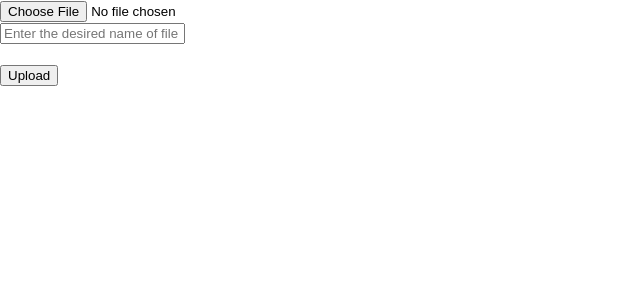
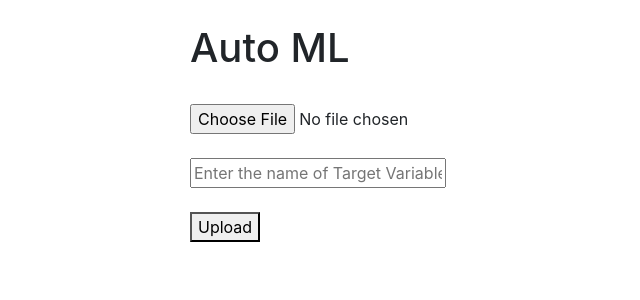
Before and after one commit to Bhavyalakhani/Auto-ML, a React (Create React App) app in the folder client/: page / in a window 1280 px wide. Shown: the top 300 px of the page, without its empty margins (0-640 px from the left). Built offline with nearby package versions, Linux system fonts and the light colour scheme.

Commit message:
Front End LInk checkpoint

```diff
--- a/client/public/index.html
+++ b/client/public/index.html
@@ -10,6 +10,13 @@
       content="Web site created using create-react-app"
     />
     <link rel="apple-touch-icon" href="%PUBLIC_URL%/logo192.png" />
+    <link
+      href="https://cdn.jsdelivr.net/npm/bootstrap@5.1.1/dist/css/bootstrap.min.css"
+      rel="stylesheet"
+      integrity="sha384-F3w7mX95PdgyTmZZMECAngseQB83DfGTowi0iMjiWaeVhAn4FJkqJByhZMI3AhiU"
+      crossorigin="anonymous"
+    />
+
     <!--
       manifest.json provides metadata used when your web app is installed on a
       user's mobile device or desktop. See https://developers.google.com/web/fundamentals/web-app-manifest/
--- a/client/src/App.js
+++ b/client/src/App.js
@@ -6,25 +6,25 @@ class App extends React.Component {
 
     this.state = {
       imageURL: '',
-      predict:null
+      predict: null,
     };
 
     this.handleUploadImage = this.handleUploadImage.bind(this);
   }
 
   handleUploadImage(ev) {
-    console.log("FUNCTION CLLED")
+    console.log('FUNCTION CLLED');
     ev.preventDefault();
     var myHeaders = new Headers();
-    myHeaders.append("Content-Type", "multipart/form-data");
+    myHeaders.append('Content-Type', 'multipart/form-data');
     const data = new FormData();
-    console.log(this.uploadInput.files[0].name)
-    data.append("file", this.uploadInput.files[0]);
-    data.append("target", this.fileName.value);
-    console.log(this.fileName.value)
+    console.log(this.uploadInput.files[0].name);
+    data.append('file', this.uploadInput.files[0]);
+    data.append('target', this.fileName.value);
+    console.log(this.fileName.value);
     // data.append('file', this.uploadInput.files[0]);
     // data.append('filename', this.fileName.value);
-    console.log(data, this.uploadInput.files[0])
+    console.log(data, this.uploadInput.files[0]);
     // fetch('http://127.0.0.1:5000/upload', {
     //   method: 'POST',
     //   headers: {
@@ -40,30 +40,95 @@ class App extends React.Component {
     //     // this.setState({ imageURL: `http://localhost:8000/${body.file}` });
     //   })
     // .catch((error) => console.log(error))
-    axios.post("http://127.0.0.1:5000/upload", data)
-    .then(res => console.log(res))
-    .catch(err => console.log(err));
+    axios
+      .post('http://127.0.0.1:5000/upload', data)
+      .then((res) => console.log(res))
+      .catch((err) => console.log(err));
   }
 
   render() {
     return (
+      <div class="container">
+        <div class="container">
+          <div class="container">
+            <div class="container">
+              <div class="container">
+                <div class="container">
+                  <div class="container">
+                    <div class="container">
+                      <div class="container">
+                        <div class="container">
+                          <br></br>
+                          <h1>Auto ML</h1>
+                          <br></br>
                           <form onSubmit={this.handleUploadImage}>
                             <div>
-          <input ref={(ref) => { this.uploadInput = ref; }} type="file" />
+                              <input
+                                ref={(ref) => {
+                                  this.uploadInput = ref;
+                                }}
+                                type="file"
+                              />
                             </div>
+                            <br></br>
                             <div>
-          <input ref={(ref) => { this.fileName = ref; }}  type="text" placeholder="Enter the desired name of file" />
+                              <input
+                                ref={(ref) => {
+                                  this.fileName = ref;
+                                }}
+                                type="text"
+                                placeholder="Enter the name of Target Variable"
+                              />
                             </div>
                             <br />
                             <div>
                               <button>Upload</button>
                             </div>
-        {this.state.predict?
+                            {this.state.predict ? (
                               <div>{this.state.predict}</div>
-        :
-        null
-        }
+                            ) : null}
                           </form>
+                          {/* <div class="container">
+                          <br /><br />
+                          <h1>Auto ML</h1>
+                          <br /><br />
+                          <div class="container">
+                            <div class="input-group">
+                              <input
+                                type="file"
+                                class="form-control"
+                                id="inputGroupFile04"
+                                aria-describedby="inputGroupFileAddon04"
+                                aria-label="Upload Dataset"
+                              />
+                            </div>
+                            <label for="exampleInputEmail1" class="form-label"
+                              >Target Variable</label
+                            >
+                            <input
+                              type="email"
+                              class="form-control"
+                              id="exampleInputEmail1"
+                              aria-describedby="emailHelp"
+                            /><br /><button
+                              class="btn btn-outline-secondary"
+                              type="button"
+                              id="inputGroupFileAddon04"
+                            >
+                              Submit
+                            </button>
+                          </div>
+                        </div> */}
+                        </div>
+                      </div>
+                    </div>
+                  </div>
+                </div>
+              </div>
+            </div>
+          </div>
+        </div>
+      </div>
     );
   }
 }
```
Also changed, not shown: 2 other files (tests, documents, lock files or other folders). Lines whose indentation alone changed are shown as unchanged.
